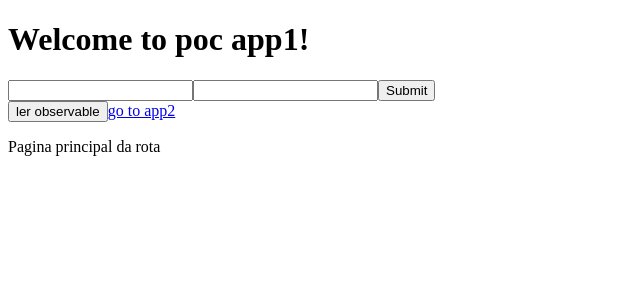
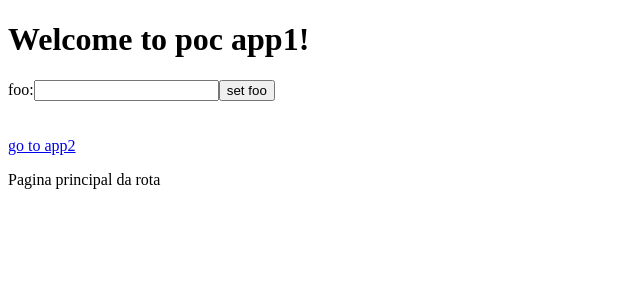
Before and after one commit to rodolfo-boas/app1-single-spa, an Angular app: page / in a window 1280 px wide. Shown: the top 300 px of the page, without its empty margins (0-640 px from the left). Built offline with nearby package versions, Linux system fonts and the light colour scheme.

Commit message:
Adicionado method para atualizar o value do BehaviorSubject

```diff
--- a/src/app/app.component.html
+++ b/src/app/app.component.html
@@ -2,13 +2,15 @@
   Welcome to poc {{ title }}!
 </h1>
 
-<form #f="ngForm" (ngSubmit)="onSubmit(f)" novalidate>
-  <input name="first" ngModel required #first="ngModel">
-  <input name="last" ngModel>
-  <button>Submit</button>
+<form #f="ngForm">
+  <label for="foo">foo:</label>
+  <input type="text" id="foo" name="foo" [(ngModel)]="fooValue">
+  <button type="button" (click)="setFooValue(fooValue)">set foo</button>
 </form>
 
-<button (click)="lerObservable()">ler observable</button>
+<br>
+<br>
+
 <a routerLink="/app2">go to app2</a>
 
 <router-outlet></router-outlet>
--- a/src/app/app.component.ts
+++ b/src/app/app.component.ts
@@ -1,34 +1,46 @@
-import { Component } from '@angular/core';
-import { NgForm } from '@angular/forms';
-import { BehaviorSubject, Observable } from 'rxjs';
-import { restoreView } from '@angular/core/src/render3';
+import { Component, OnDestroy, OnInit } from '@angular/core';
+import { Subscription } from 'rxjs';
+import { singleSpaPropsSubject } from "../single-spa/single-spa-props";
+
 
 @Component({
   selector: 'micro-rod-app1',
   templateUrl: './app.component.html',
   styleUrls: ['./app.component.scss'],
 })
+export class AppComponent implements OnInit, OnDestroy {
+  title = 'app1';
+
+  /**
+   * Get singleSpaProps
+   */
+  spaPropsSubscription: Subscription = null;
+
+  /**
+   * Form
+   */
+  fooValue = '';
+  setFooValueFn;
+  setFooValue(value: string): void {
+    this.setFooValueFn(value);
+  }
 
 
-export class AppComponent {
-  title = 'app1';
-
-  valorForm: BehaviorSubject<any> = new BehaviorSubject(null);
-  valorForm$: Observable<any> = this.valorForm.asObservable();
-
-  onSubmit(f: NgForm) {
-    console.log(f)
-    console.log(f.value);  // { first: '', last: '' }
-    console.log(f.valid);  // false
-    this.valorForm.next(f.value)
+  // Lifecycle
+  ngOnInit() {
+    console.log('app1/ngOnInit');
+    this.spaPropsSubscription = singleSpaPropsSubject.asObservable().subscribe(
+      (props: any) => {
+        console.log('spa props', props);
+        this.setFooValueFn = props.setFoo;
+      },
+      err => {
+        console.error('spaPropsSubscription FAILED!', err.message)
+      }
+    );
   }
 
-  lerObservable() {
-    this.valorForm$.subscribe(
-      retorno => {
-        console.log(retorno)
-      }
-    )
+  ngOnDestroy() {
+    this.spaPropsSubscription.unsubscribe();
   }
-
 }
```
